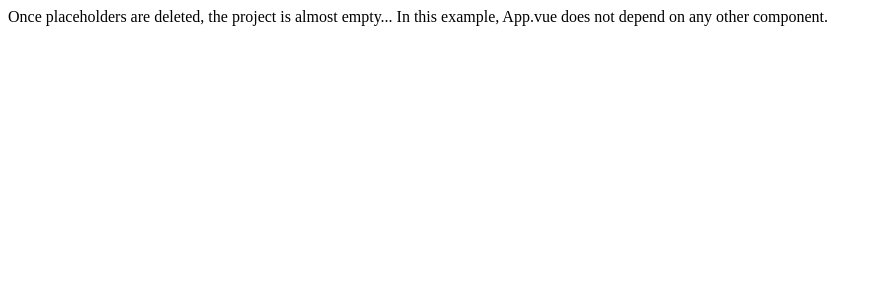
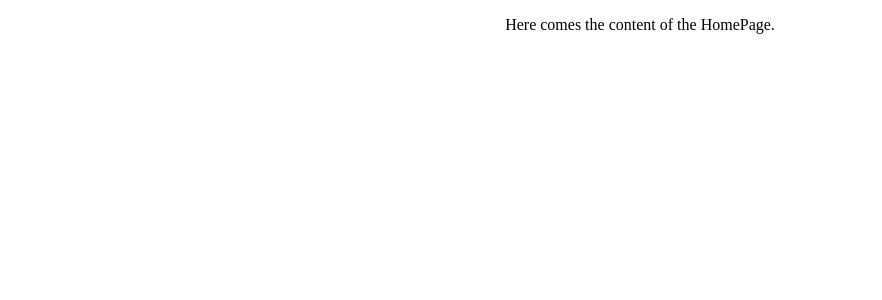
Before and after one commit to TruffeCendree/vue-oauth-microsoft-graph, a Vue app: page / in a window 1280 px wide. Shown: the top 300 px of the page, without its empty margins (0-882 px from the left). Built offline with nearby package versions, Linux system fonts and the light colour scheme.

Commit message:
Ex 4: create HomePage component

```diff
--- a/src/App.vue
+++ b/src/App.vue
@@ -1,11 +1,12 @@
 <template>
-  Once placeholders are deleted, the project is almost empty...
-  In this example, App.vue does not depend on any other component.
+  <home-page />
 </template>
 
 <script>
+import HomePage from './components/HomePage.vue'
+
 export default {
   name: 'App',
-  components: {}
+  components: {HomePage}
 }
 </script>
--- /dev/null
+++ b/src/components/HomePage.vue
@@ -0,0 +1,11 @@
+<template>
+  <div style="text-align: center">
+    <p>Here comes the content of the HomePage.</p>
+  </div>
+</template>
+
+<script>
+export default {
+  name: 'HomePage'
+}
+</script>
```
